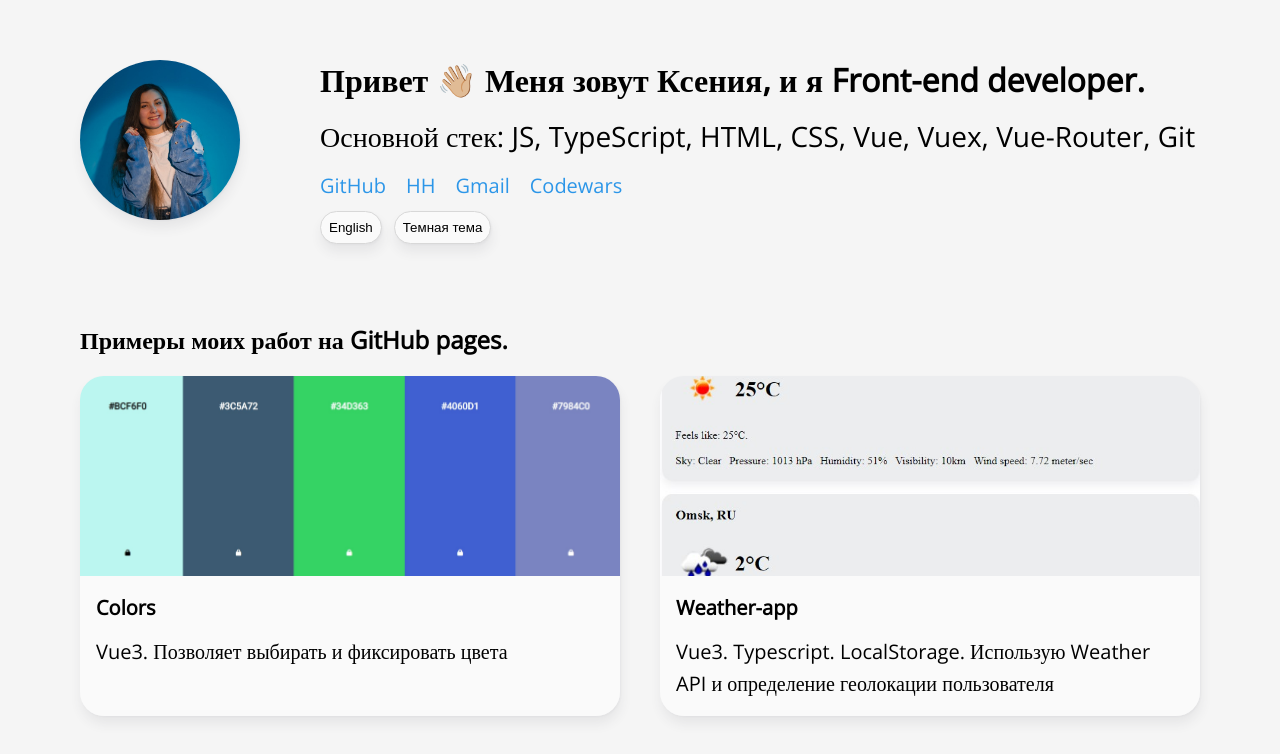
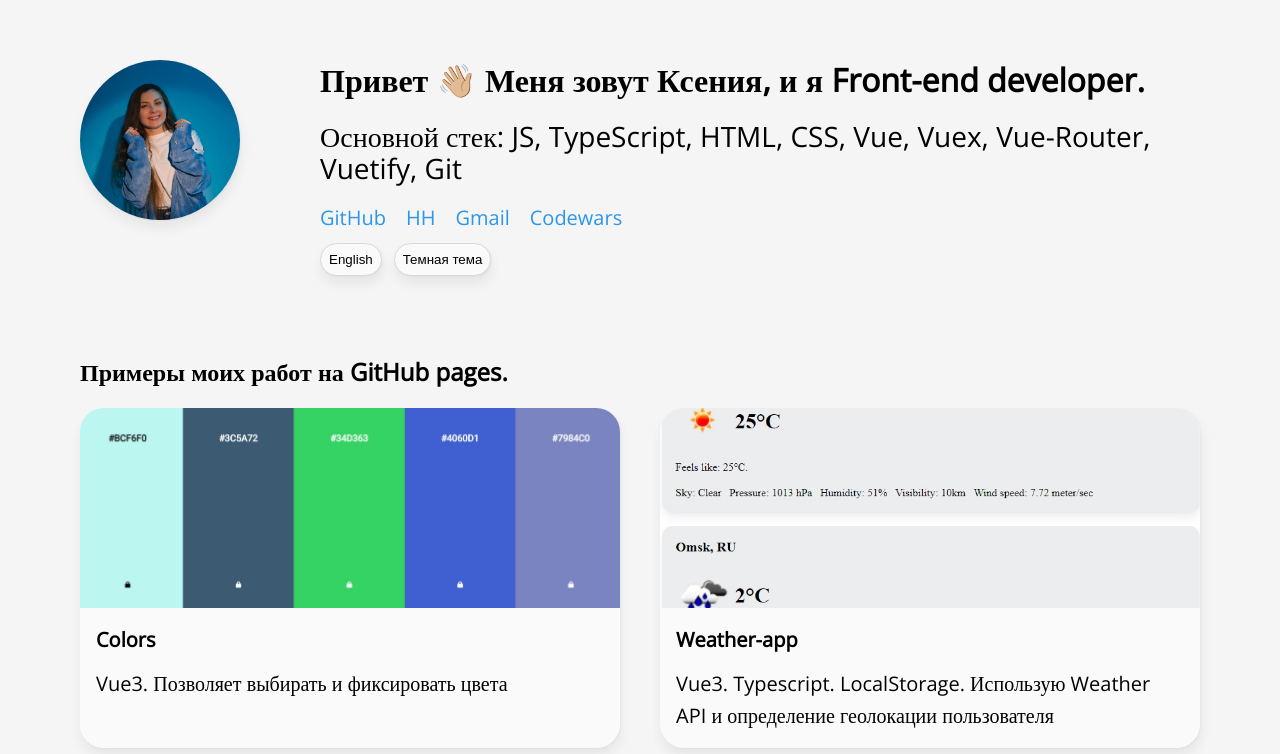
Before and after one commit to stupinaki/myPortfolio, a Vue app: page / in a window 1280 px wide. Shown: the top 754 px of the page. Built offline with nearby package versions, Linux system fonts and the light colour scheme.

Commit message:
add more description

```diff
--- a/src/components/MyDescription.vue
+++ b/src/components/MyDescription.vue
@@ -35,7 +35,9 @@ export default {
       return this.$props.isEnglish ? 'Hi 👋🏼, My name is Kseniia and I`m a Front-end developer.' : 'Привет 👋🏼 Меня зовут Ксения, и я Front-end developer.';
     },
     StackText() {
-      return this.$props.isEnglish ? 'Main stack: JS, TypeScript, HTML, CSS, Vue, Vuex, Vue-Router, Git' : 'Основной стек: JS, TypeScript, HTML, CSS, Vue, Vuex, Vue-Router, Git';
+      return this.$props.isEnglish
+          ? 'Main stack: JS, TypeScript, HTML, CSS, Vue, Vuex, Vue-Router, Vuetify, Git'
+          : 'Основной стек: JS, TypeScript, HTML, CSS, Vue, Vuex, Vue-Router, Vuetify, Git';
     }
   }
 }
```
